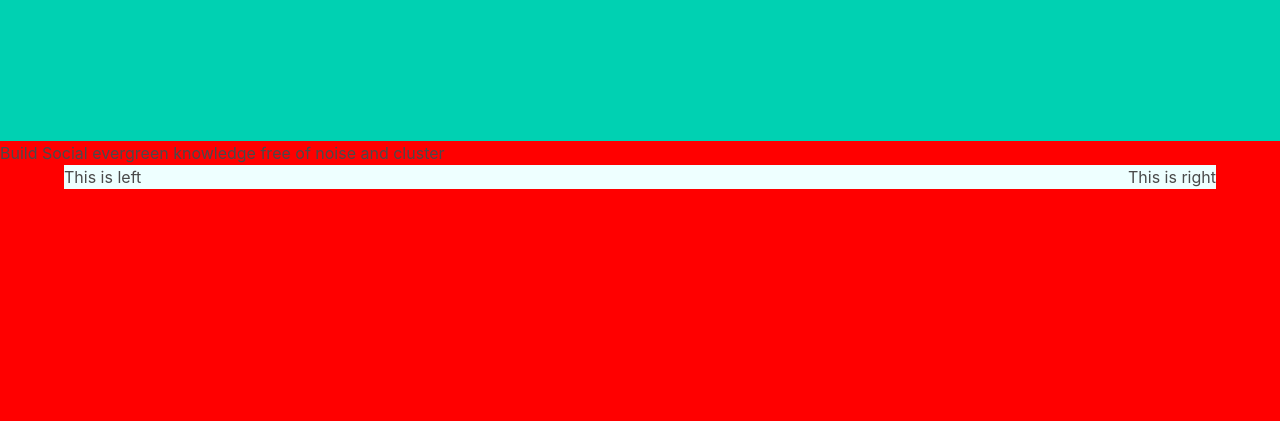
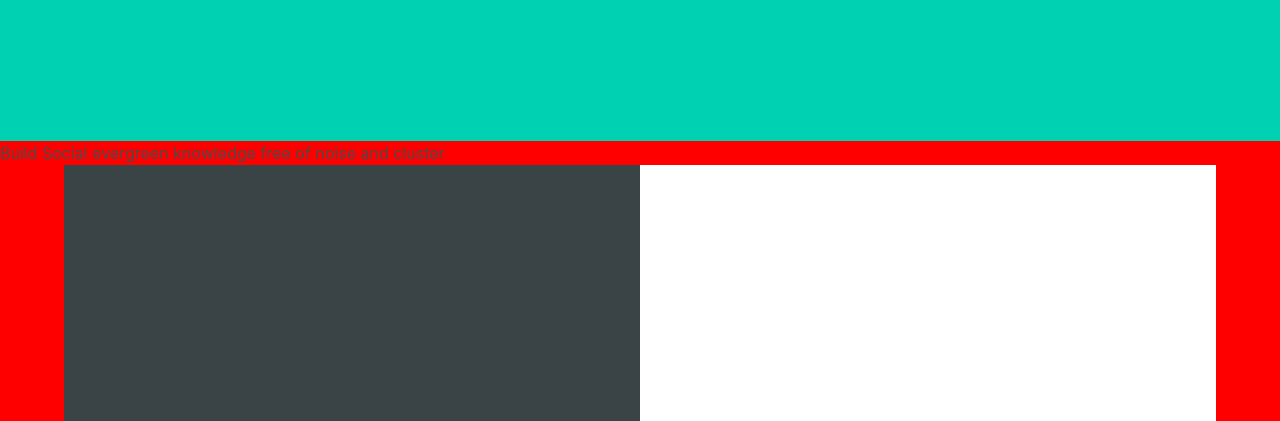
Before and after one commit to codefig/testing-carousel, a plain HTML site: page index.html in a window 1280 px wide. Shown: the part 212-633 px from the top of the page. Drawn offline with nearby package versions, Linux system fonts and the light colour scheme.

Commit message:
Section Thingy

```diff
--- a/css/style.css
+++ b/css/style.css
@@ -15,3 +15,37 @@
 #myContainer{
 	background-color: #eff;
 }
+
+.level {
+	height: 600px;
+	width: 100%;
+	display: flex;
+	justify-content: space-between;
+	align-items: center;
+}
+
+.level-left, .level-right {
+	width: 50%;
+	height: 100%;
+	display: flex;
+	justify-content: center;
+	align-items: center;
+	font-size: 36px;
+}
+
+.level-left {
+	background: #3a4447;
+}
+
+.level-right {
+	background: #fff;
+}
+
+@media only screen and (max-width: 991px) {
+	.level {
+		flex-direction: column;
+	}
+	.level-left, .level-right {
+		width: 100%;
+	}
+}
--- a/index.html
+++ b/index.html
@@ -22,8 +22,7 @@
 <section>
 
 	<div class="container-fluid" id="elementContainer">
-		<h2> Build Social evergreen knowledge free of noise and cluster
-		<h2>
+		<h2> Build Social evergreen knowledge free of noise and cluster </h2>
 
 		<div class="container" id="myContainer">
 			<div class="level">
```
